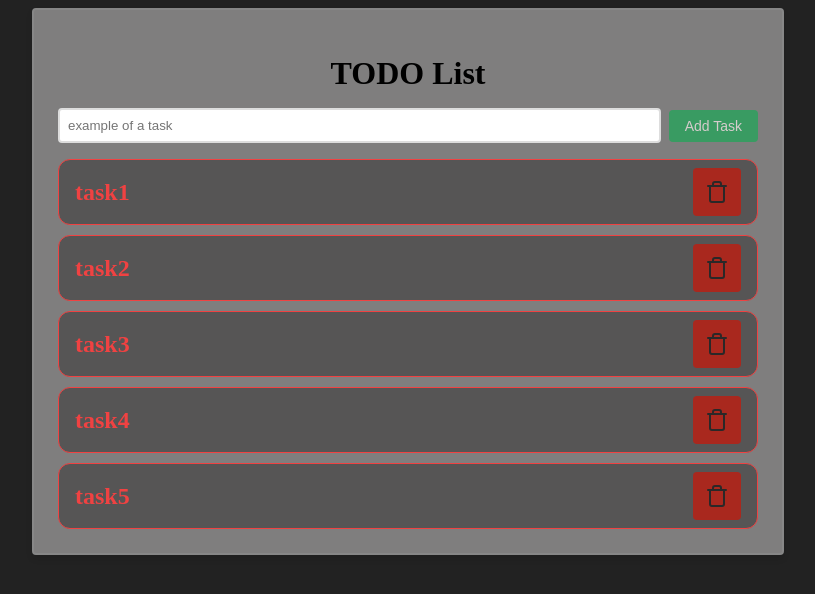
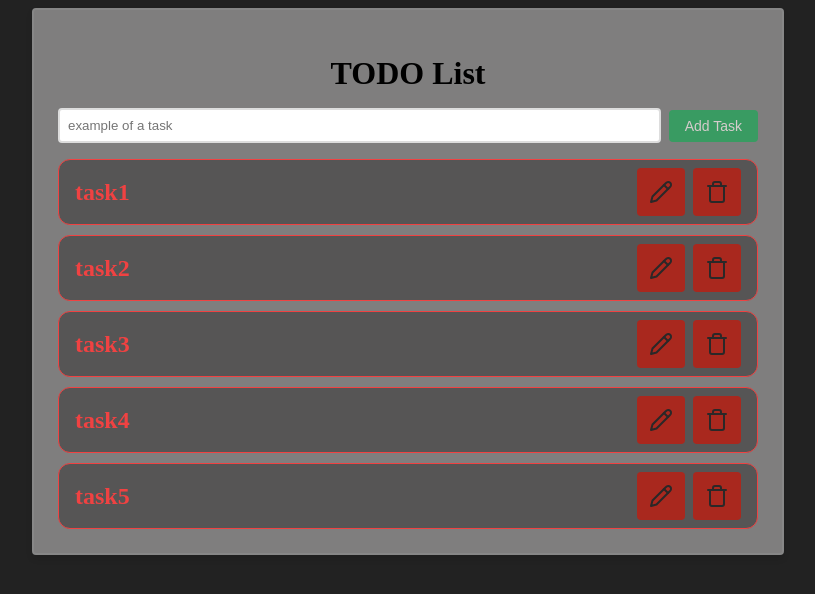
Before and after one commit to LuisAntonioCardoso/vueToDoApp, a Vue app: page / in a window 1280 px wide. Shown: the top 594 px of the page, without its empty margins (232-1047 px from the left). Built offline with nearby package versions, Linux system fonts and the light colour scheme.

Commit message:
added edit buuton to TodoItem

```diff
--- /dev/null
+++ b/src/components/ui/EditButton.vue
@@ -0,0 +1,48 @@
+<template>
+  <button class="edit-button">
+    <svg
+      xmlns="http://www.w3.org/2000/svg"
+      width="24"
+      height="24"
+      viewBox="0 0 24 24"
+      fill="none"
+      stroke="currentColor"
+      stroke-width="2"
+      stroke-linecap="round"
+      stroke-linejoin="round"
+    >
+      <path d="M17 3a2.85 2.83 0 1 1 4 4L7.5 20.5 2 22l1.5-5.5Z"></path>
+      <path d="m15 5 4 4"></path>
+    </svg>
+  </button>
+</template>
+
+<script setup></script>
+
+<style>
+.edit-button {
+  display: inline-flex;
+  align-items: center;
+  justify-content: center;
+  white-space: nowrap;
+  font-size: 0.875rem;
+  font-weight: 500;
+  transition: background-color 0.2s ease-out;
+  cursor: pointer;
+  height: 3rem;
+  width: 3rem;
+  background-color: #a9281e;
+  color: #2a2828;
+  border-radius: 4px;
+  border: none;
+  margin-left: 0.5rem;
+  outline: none;
+  box-shadow: none;
+  user-select: none;
+}
+
+.edit-button:hover {
+  background-color: #e53935;
+  color: white;
+}
+</style>
--- a/src/components/ui/TodoItem.vue
+++ b/src/components/ui/TodoItem.vue
@@ -8,8 +8,19 @@
         }
       "
     >
-      <span>{{ props.todo.title }}</span>
-      <DeleteButton @click.stop="close" />
+      <div v-if="editing"></div>
+      <div v-else>
+        <span>{{ props.todo.title }}</span>
+      </div>
+      <div>
+        <div v-if="editing">
+          <DeleteButton @click.stop="close" />
+        </div>
+        <div v-else>
+          <EditButton @click.stop="close" />
+          <DeleteButton @click.stop="close" />
+        </div>
+      </div>
     </div>
   </div>
 </template>
@@ -18,12 +29,14 @@
 import { ref } from "vue";
 
 import DeleteButton from "@/components/ui/DeleteButton.vue";
+import EditButton from "@/components/ui/EditButton.vue";
 
 import { useTaskStore } from "@/stores/taskStore";
 const store = useTaskStore();
 
 const props = defineProps(["todo"]);
 const deleted = ref(false);
+const editing = ref(false);
 
 const taskClick = (element, todo) => {
   if (element.className == "") element = element.parentElement;
```
